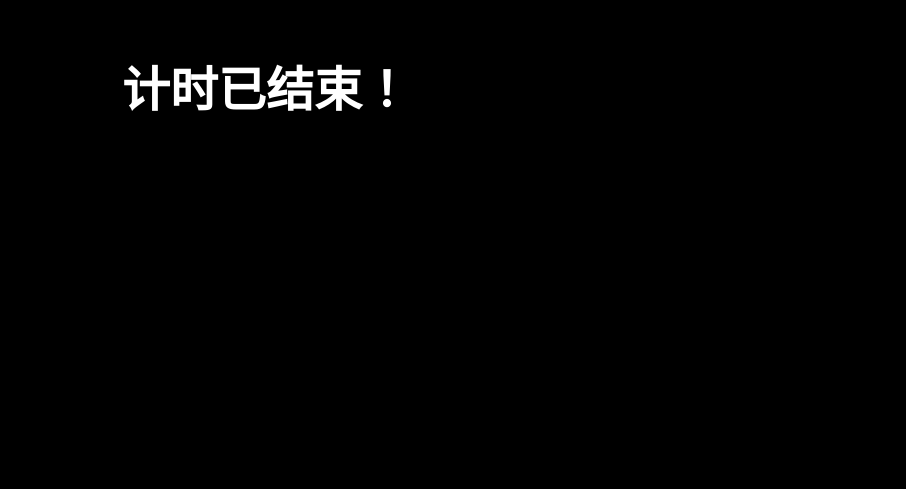
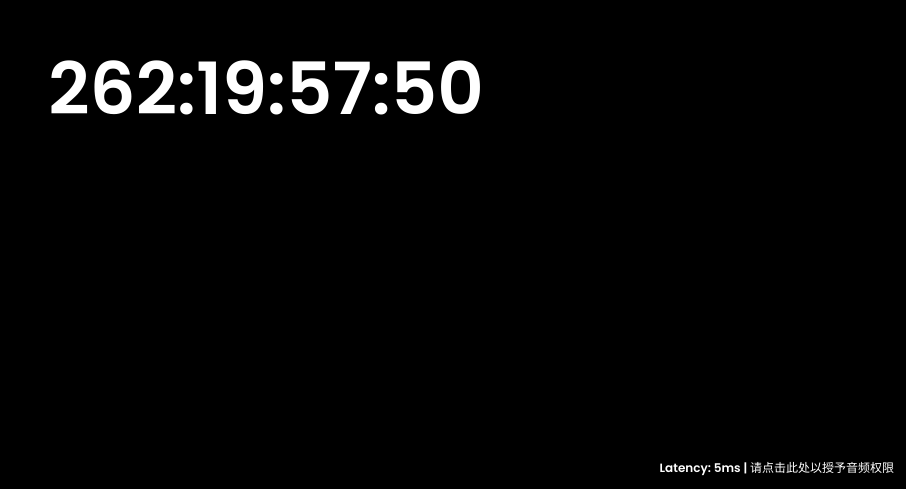
Before and after one commit to F-fengzi/count, a plain HTML site: page count.html in a window 1280 px wide. Shown: the part 311-800 px from the top of the page, without its empty margins (374-1280 px from the left). Drawn offline with Linux system fonts and the light colour scheme.

Commit message:
Countdown to 1/1/2024 because why not

```diff
--- a/count.html
+++ b/count.html
@@ -53,7 +53,7 @@
     <audio id="audio" src="./fireworks.mp3"></audio>
     <script>
         // 设置
-        var countTo = new Date(2023, 0, 22);
+        var countTo = new Date(2024, 0, 1);
 
         // 加载
         const body = document.getElementById("body");
```
